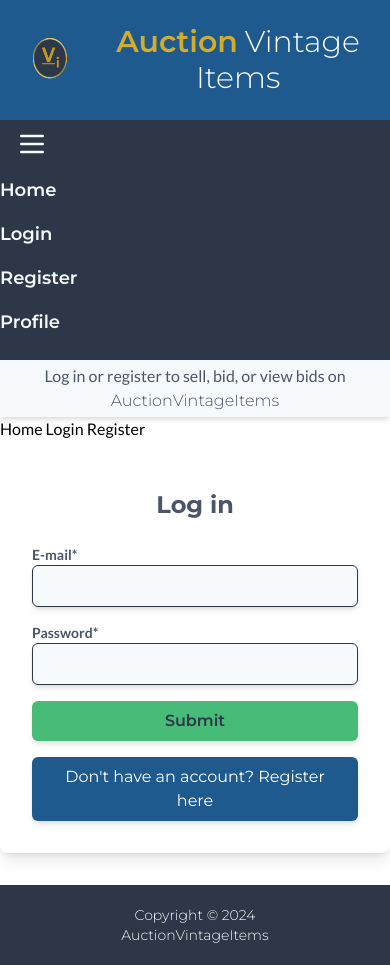
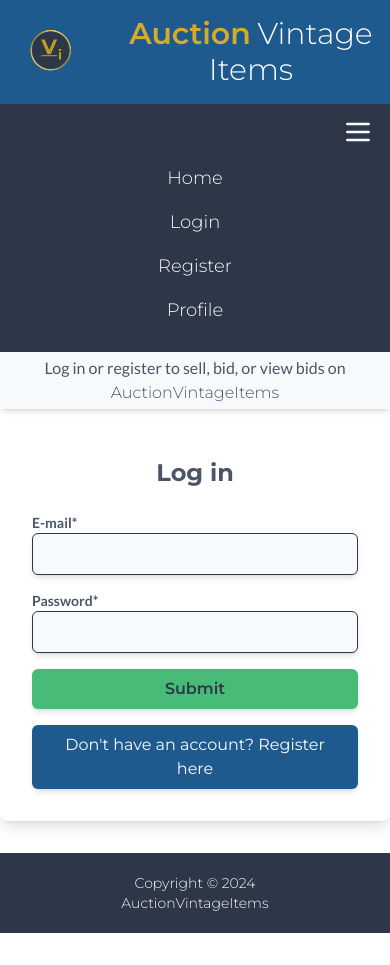
Before and after one commit to Inamarie84/semester-project-2, a website with bundled scripts: page auth/login.html in a window 390 px wide. Both pictures are taken after a click on the button "Toggle menu". After the commit the page ends 933 px from the top, so only its background shows below. Built offline with nearby package versions, Linux system fonts and the light colour scheme.

Commit message:
fixing nav and login register form logic

```diff
--- a/assets/css/input.css
+++ b/assets/css/input.css
@@ -22,7 +22,7 @@
     @apply text-xl font-medium;
   }
   nav {
-    @apply text-lg font-semibold;
+    @apply text-lg font-thin;
   }
 
   button {
--- a/assets/js/auth/register.js
+++ b/assets/js/auth/register.js
@@ -1,3 +1,92 @@
+// import { AUTH_REGISTER_URL } from "../constants.js";
+
+// const registerForm = document.querySelector("#register-form");
+// const emailInput = document.querySelector("#email");
+// const emailError = document.querySelector("#email-error");
+// const passwordInput = document.querySelector("#password");
+// const passwordError = document.querySelector("#password-error");
+
+// async function registerUser(userDetails) {
+//   try {
+//     const fetchOptions = {
+//       method: "POST",
+//       body: JSON.stringify(userDetails),
+//       headers: {
+//         "Content-Type": "application/json",
+//       },
+//     };
+
+//     const response = await fetch(AUTH_REGISTER_URL, fetchOptions);
+//     const data = await response.json();
+
+//     if (!response.ok) {
+//       throw new Error(data.message || "Registration failed.");
+//     }
+
+//     alert("Registration successful! You can now log in.");
+//     window.location.href = "/auth/login.html"; // Redirect to login page
+//   } catch (error) {
+//     alert(error.message);
+//   }
+// }
+
+// function validateEmail(email) {
+//   const emailPattern = /^[a-zA-Z0-9._%+-]+@stud\.noroff\.no$/;
+//   return emailPattern.test(email);
+// }
+
+// function validatePassword(password) {
+//   return password.length >= 8;
+// }
+
+// function onRegisterFormSubmit(event) {
+//   event.preventDefault();
+
+//   const formData = new FormData(event.target);
+//   const formFields = Object.fromEntries(formData);
+
+//   let isValid = true;
+
+//   // Validate email
+//   if (!validateEmail(formFields.email)) {
+//     emailError.classList.remove("hidden");
+//     isValid = false;
+//   } else {
+//     emailError.classList.add("hidden");
+//   }
+
+//   // Validate password
+//   if (!validatePassword(formFields.password)) {
+//     passwordError.classList.remove("hidden");
+//     isValid = false;
+//   } else {
+//     passwordError.classList.add("hidden");
+//   }
+
+//   if (!isValid) return; // Stop form submission if validation fails
+
+//   registerUser(formFields);
+// }
+
+// // Live validation while typing
+// emailInput.addEventListener("input", () => {
+//   if (!validateEmail(emailInput.value)) {
+//     emailError.classList.remove("hidden");
+//   } else {
+//     emailError.classList.add("hidden");
+//   }
+// });
+
+// passwordInput.addEventListener("input", () => {
+//   if (!validatePassword(passwordInput.value)) {
+//     passwordError.classList.remove("hidden");
+//   } else {
+//     passwordError.classList.add("hidden");
+//   }
+// });
+
+// registerForm.addEventListener("submit", onRegisterFormSubmit);
+
 import { AUTH_REGISTER_URL } from "../constants.js";
 
 const registerForm = document.querySelector("#register-form");
@@ -20,7 +109,15 @@ async function registerUser(userDetails) {
     const data = await response.json();
 
     if (!response.ok) {
-      throw new Error(data.message || "Registration failed.");
+      // Handle "Profile already exists" error
+      if (data.errors && data.errors[0].message === "Profile already exists") {
+        emailError.classList.remove("hidden");
+        emailError.textContent = "This email is already registered."; // Custom error message for existing email
+      } else {
+        // Handle other errors
+        throw new Error(data.message || "Registration failed.");
+      }
+      return; // Stop execution if there's an error
     }
 
     alert("Registration successful! You can now log in.");
@@ -50,6 +147,7 @@ function onRegisterFormSubmit(event) {
   // Validate email
   if (!validateEmail(formFields.email)) {
     emailError.classList.remove("hidden");
+    emailError.textContent = "Please enter a valid email."; // Custom message for invalid email format
     isValid = false;
   } else {
     emailError.classList.add("hidden");
@@ -58,6 +156,7 @@ function onRegisterFormSubmit(event) {
   // Validate password
   if (!validatePassword(formFields.password)) {
     passwordError.classList.remove("hidden");
+    passwordError.textContent = "Password must be at least 8 characters."; // Custom message for password validation
     isValid = false;
   } else {
     passwordError.classList.add("hidden");
@@ -72,6 +171,7 @@ function onRegisterFormSubmit(event) {
 emailInput.addEventListener("input", () => {
   if (!validateEmail(emailInput.value)) {
     emailError.classList.remove("hidden");
+    emailError.textContent = "Please enter a valid email."; // Custom message for invalid email format
   } else {
     emailError.classList.add("hidden");
   }
@@ -80,6 +180,7 @@ emailInput.addEventListener("input", () => {
 passwordInput.addEventListener("input", () => {
   if (!validatePassword(passwordInput.value)) {
     passwordError.classList.remove("hidden");
+    passwordError.textContent = "Password must be at least 8 characters."; // Custom message for password validation
   } else {
     passwordError.classList.add("hidden");
   }
--- a/auth/login.html
+++ b/auth/login.html
@@ -25,9 +25,9 @@
     <header>
       <!-- Main Logo and Title Section -->
       <div
-        class="bg-header shadow-lg py-2 flex items-center justify-between px-2 sm:px-4"
+        class="bg-header shadow-lg py-1 flex items-center justify-between px-1 sm:px-4"
       >
-        <div class="flex items-center">
+        <!-- Logo -->
         <a
           href="/"
           class="flex items-center py-4 px-4"
@@ -42,12 +42,10 @@
           />
           <span class="sr-only">Home</span>
         </a>
-        </div>
 
         <!-- Main Title Section -->
-        <div class="flex items-center justify-center w-full">
         <h1
-            class="font-heading text-center py-4 text-2xl sm:text-3xl md:text-4xl lg:text-5xl"
+          class="font-heading text-center text-2xl sm:text-3xl md:text-4xl lg:text-5xl flex-1"
         >
           <span
             class="text-theme font-semibold text-3xl sm:text-4xl lg:text-6xl"
@@ -58,14 +56,32 @@
           >
         </h1>
       </div>
-      </div>
 
-      <nav class="bg-footer text-light-bg py-2 shadow-md">
+      <!-- Navigation -->
+      <nav class="bg-footer text-light-bg py-3 shadow-md">
         <div
           class="container mx-auto flex justify-between items-center px-4 sm:px-6"
         >
+          <!-- Main Nav Links (Visible on larger screens) -->
+          <ul id="menu" class="hidden sm:flex sm:space-x-6 mx-auto">
+            <li><a href="/" class="hover:underline">Home</a></li>
+            <li>
+              <a href="/auth/login.html" class="hover:underline">Login</a>
+            </li>
+            <li>
+              <a href="/auth/register.html" class="hover:underline">Register</a>
+            </li>
+            <li><a href="/profile.html" class="hover:underline">Profile</a></li>
+          </ul>
+
           <!-- Hamburger Icon (Mobile) -->
-          <button id="menu-btn" class="sm:hidden focus:outline-none">
+          <button
+            id="menu-btn"
+            class="sm:hidden focus:outline-none ml-auto"
+            id="menu-btn"
+            class="sm:hidden focus:outline-none"
+            aria-label="Toggle menu"
+          >
             <svg
               class="w-8 h-8 text-light-bg hover:text-theme transition duration-300"
               fill="none"
@@ -78,24 +94,12 @@
               <path d="M4 6h16M4 12h16M4 18h16"></path>
             </svg>
           </button>
-
-          <!-- Nav Links (Desktop) -->
-          <ul id="menu" class="hidden sm:flex sm:space-x-6 mx-auto">
-            <li><a href="/" class="hover:underline">Home</a></li>
-            <li>
-              <a href="/auth/login.html" class="hover:underline">Login</a>
-            </li>
-            <li>
-              <a href="/auth/register.html" class="hover:underline">Register</a>
-            </li>
-            <li><a href="/profile.html" class="hover:underline">Profile</a></li>
-          </ul>
         </div>
 
         <!-- Mobile Menu (Hidden by default) -->
         <ul
           id="mobile-menu"
-          class="hidden sm:hidden flex-col items-center space-y-4 py-4"
+          class="hidden sm:hidden flex-col items-center text-center space-y-4 py-4"
         >
           <li><a href="/" class="hover:underline">Home</a></li>
           <li><a href="/auth/login.html" class="hover:underline">Login</a></li>
@@ -120,12 +124,8 @@
         </p>
       </div>
     </header>
+
     <main>
-      <section>
-        <a href="/">Home</a>
-        <a href="/auth/login.html">Login</a>
-        <a href="/auth/register.html">Register</a>
-      </section>
       <section
         class="max-w-lg mx-auto p-8 bg-white text-text rounded-lg shadow-lg mt-4 mb-8 sm:mt-12 sm:mb-12 md:mt-16 md:mb-16"
       >
@@ -138,7 +138,6 @@
               name="email"
               type="email"
               required
-              pattern="^[a-zA-Z0-9._%+-]+@stud\.noroff\.no$"
               class="p-2 rounded-md border border-footer bg-light-bg text-text focus:ring-2 focus:ring-green-btn outline-none shadow-md focus:shadow-lg"
             />
             <small id="email-error" class="text-red-500 hidden">
@@ -171,7 +170,7 @@
 
           <a
             href="/auth/register.html"
-            class="w-full font-heading text-base bg-header text-white py-2 px-4 rounded-md hover:bg-header-hover transition duration-300 shadow-md focus:shadow-lg text-center block"
+            class="w-full font-heading text-base bg-header text-light-bg py-2 px-4 rounded-md hover:bg-footer transition duration-300 shadow-md focus:shadow-lg text-center block"
           >
             Don't have an account? Register here
           </a>
--- a/tailwind.config.js
+++ b/tailwind.config.js
@@ -14,6 +14,7 @@ module.exports = {
         theme: "#D4AC2B", // Theme color
         text: "#4A5568", // Text color
         "green-btn": "#48BB78", // Green button
+        "green-btn-hover": "#38A15C",
         "red-btn": "#DC2626", // Red button
         "light-bg": "#F7FAFC", // Light background
         footer: "#2D3748", // Footer
```
Also changed, not shown: auth/register.html (+1 -1 lines), assets/css/style.css. Lines whose indentation alone changed are shown as unchanged.
